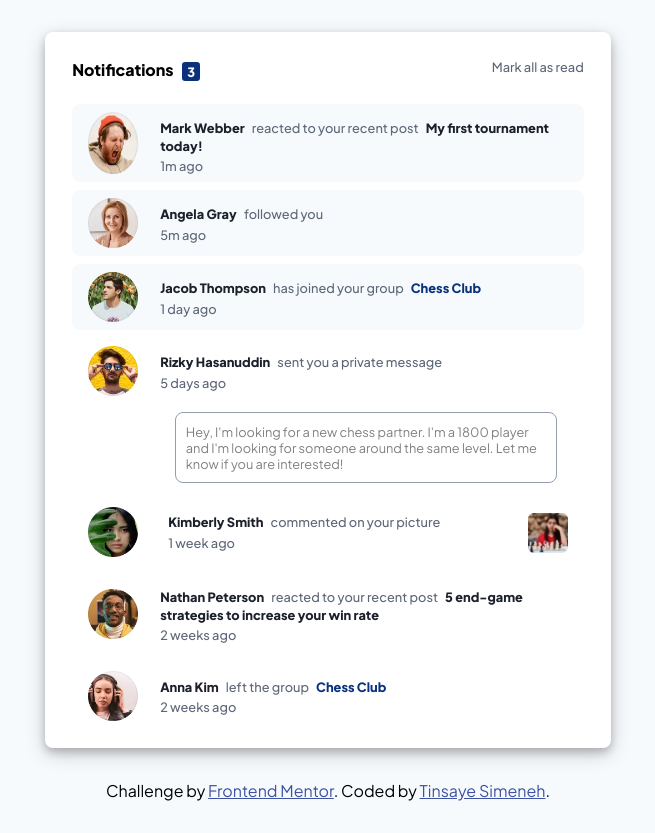
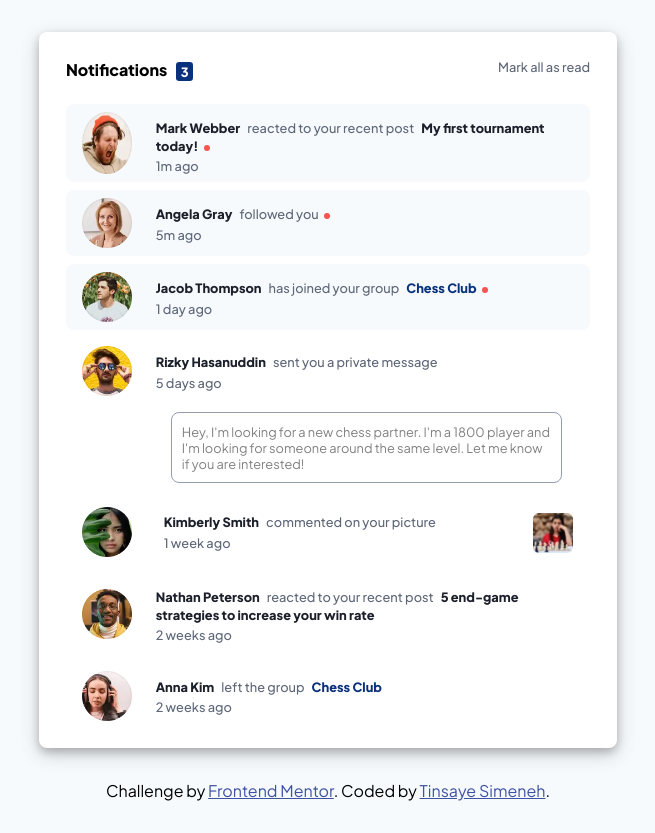
Before and after one commit to tinsaye-simeneh/Frontend-Mentor-notification_page, a plain HTML site: page index.html in a window 1280 px wide. Shown: the whole page, without its empty margins (312-967 px from the left). Drawn offline with Linux system fonts and the light colour scheme.

Commit message:
dot added

```diff
--- a/index.css
+++ b/index.css
@@ -17,7 +17,7 @@ body{
 .container{
     display: grid;
     margin: 0 auto;
-    width: 43%;
+    width: 44%;
     border-radius: 0.5rem;
     padding: 0.7rem;
     margin-top: 2rem;
@@ -127,6 +127,14 @@ body{
     cursor: pointer;
     border: none;
 }
+.dot {
+    height: 6px;
+    width: 6px;
+    margin-left: 0.2rem;
+    background-color: hsl(1, 90%, 64%);
+    border-radius: 50%;
+    display: inline-block;
+  }
 @media screen and (max-width: 600px) {
     .container{
         width: 95%;
--- a/index.html
+++ b/index.html
@@ -35,7 +35,7 @@
             <div class="col-10" style="margin-top: 0.5vw">
               <a href="#" class="name"> Mark Webber </a>
               <span class="detail"> reacted to your recent post </span>
-              <span class="detail2"> My first tournament today! </span>
+              <span class="detail2"> My first tournament today! <span class="dot"></span></span>
               <span class="detail" style="display: flex; margin-top: 0.3vw">
                 1m ago</span
               >
@@ -56,7 +56,7 @@
             </div>
             <div class="col-10" style="margin-top: 0.5vw">
               <a href="#" class="name"> Angela Gray </a>
-              <span class="detail"> followed you </span>
+              <span class="detail"> followed you <span class="dot"></span></span>
               <span class="detail" style="display: flex; margin-top: 0.3vw">
                 5m ago</span
               >
@@ -87,7 +87,7 @@
                   font-weight: 800;
                 "
               >
-                Chess Club
+                Chess Club <span class="dot"></span>
               </a>
               <span class="detail" style="display: flex; margin-top: 0.3vw">
                 1 day ago</span
```
